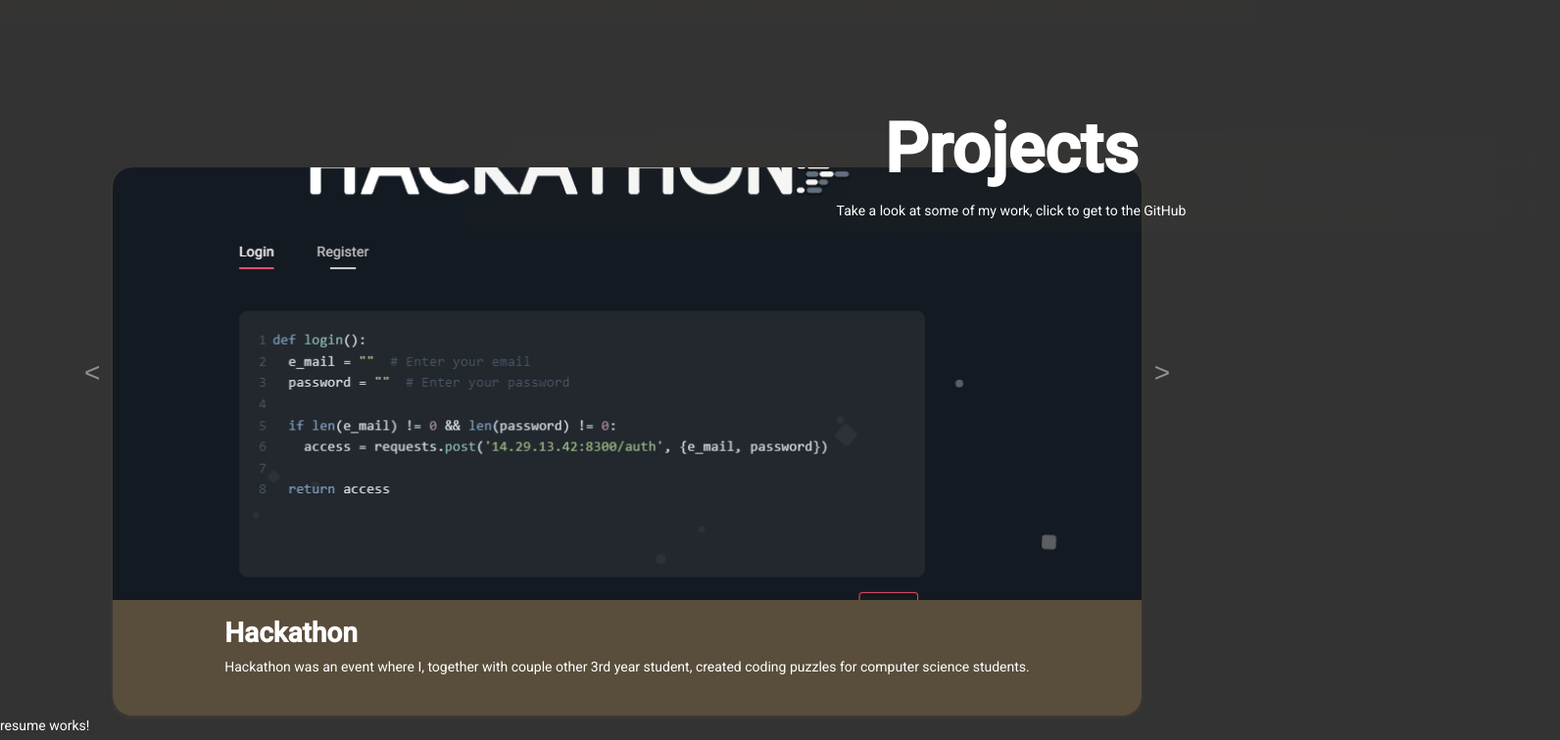
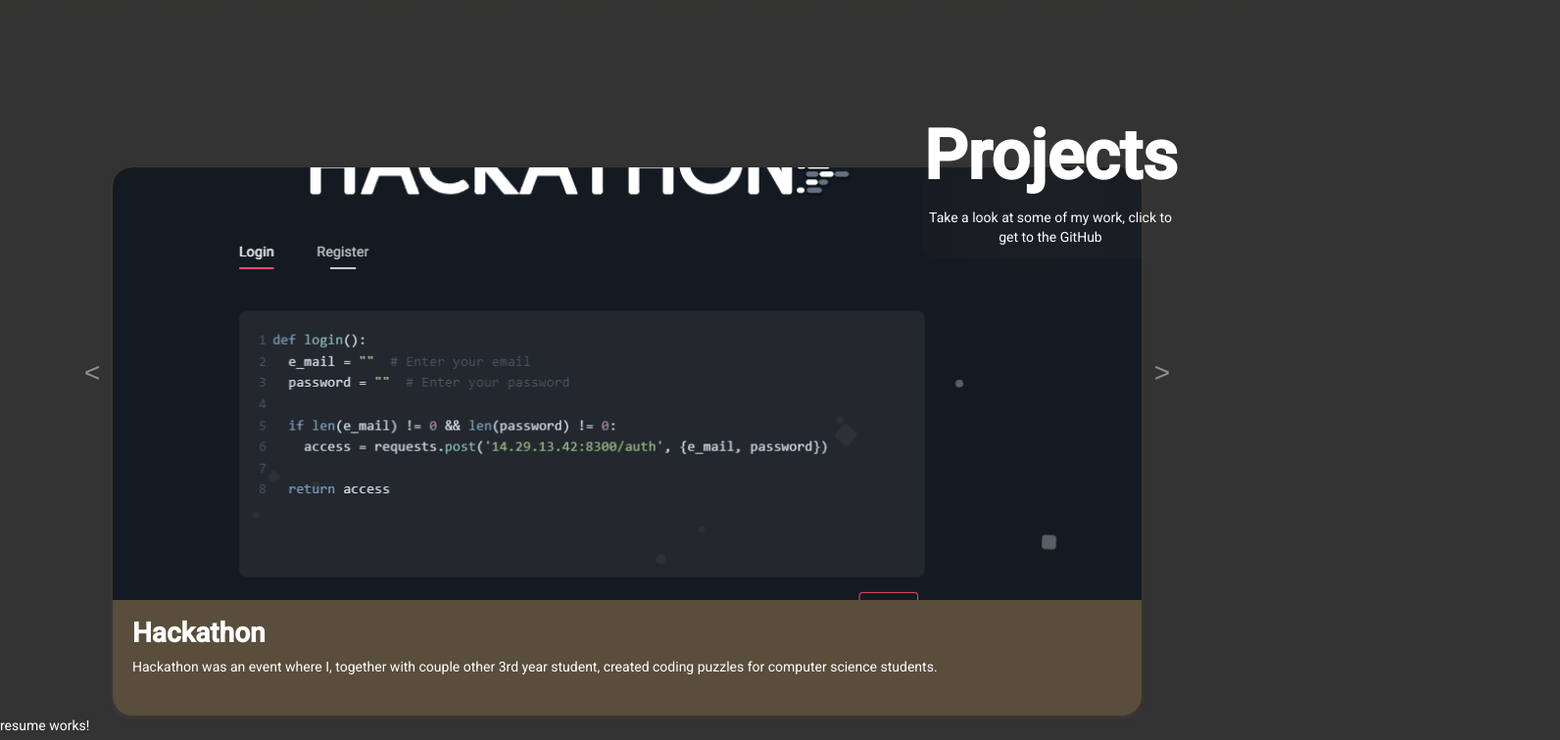
Before and after one commit to lekatehdas/myWebPage, an Angular app: page /projects in a window 1280 px wide. Shown: the part 1740-2496 px from the top of the page at 98% size, 1592 px wide, since content can reach past the window. Built offline with nearby package versions, Linux system fonts and the light colour scheme.

Commit message:
Styling changes for project cards.

```diff
--- a/src/app/project-card/project-card.component.css
+++ b/src/app/project-card/project-card.component.css
@@ -1,7 +1,7 @@
 .project-card {
   display: flex;
   flex-direction: column;
-  align-items: center;
+  align-items: flex-start;
   justify-content: flex-start;
   width: 75em;
   height: 40em;
@@ -21,6 +21,7 @@
 }
 
 .project-details {
+  text-align: left;
   padding: 20px;
 }
 
@@ -32,7 +33,7 @@
 }
 
 .project-details h3.hovered {
-  color: rgb(145, 145, 145);
+  color: rgb(204, 252, 203);
 }
 
 .project-details p {
--- a/src/app/projects/projects.component.css
+++ b/src/app/projects/projects.component.css
@@ -8,13 +8,12 @@
 }
 
 .text-container {
-  left: 35%;
-  top: 15%;
+  left: 77%;
+  top: 16%;
   position: absolute;
   text-align: center;
-  width: 100%;
   z-index: 2;
-  background: linear-gradient(90deg, rgba(51, 51, 51, 0.05), rgba(98, 84, 61, 0.05), rgba(51, 51, 51, 0.05));
+  background: linear-gradient(90deg, rgba(51, 51, 51, 0.1), rgba(98, 84, 61, 0.1), rgba(51, 51, 51, 0.1));
   border-radius: 1em;
 }
 
--- a/src/app/projects/projects.component.html
+++ b/src/app/projects/projects.component.html
@@ -9,13 +9,17 @@
 
   <div class="project-display">
     <ng-container *ngFor="let project of projects; index as i">
+
       <app-project-card
         *ngIf="currentProject === i"
+        [class]="animationClass"
         [topic]="project.topic"
         [picturePath]="project.picturePath"
         [text]="project.text"
         [url]="project.url"
       ></app-project-card>
+
+
     </ng-container>
   </div>
 
--- a/src/app/projects/projects.component.ts
+++ b/src/app/projects/projects.component.ts
@@ -7,6 +7,8 @@ import {Component, OnInit, Type} from '@angular/core';
 })
 export class ProjectsComponent implements OnInit {
   currentProject = 0;
+  animationClass = '';
+  timeOut = 400
   projects = [
     {
       picturePath: 'assets/hackathon.png',
@@ -23,7 +25,7 @@ export class ProjectsComponent implements OnInit {
     {
       picturePath: 'path/to/your/image3.jpg',
       text: 'I developed an Android app to gather sensor data from android devices.',
-      topic: 'Random Generator',
+      topic: 'Random Data Gatherer',
       url: 'https://github.com/lekatehdas/thesis_project'
     }
   ];
@@ -35,11 +37,21 @@ export class ProjectsComponent implements OnInit {
   }
 
   previousProject(): void {
-    this.currentProject = (this.currentProject - 1 + this.projects.length) % this.projects.length;
+    this.animationClass = 'fade-out';
+    setTimeout(() => {
+      this.currentProject = (this.currentProject - 1 + this.projects.length) % this.projects.length;
+      this.animationClass = 'fade-in';
+      setTimeout(() => this.animationClass = '', this.timeOut);
+    }, this.timeOut);
   }
 
   nextProject(): void {
-    this.currentProject = (this.currentProject + 1) % this.projects.length;
+    this.animationClass = 'fade-out';
+    setTimeout(() => {
+      this.currentProject = (this.currentProject + 1) % this.projects.length;
+      this.animationClass = 'fade-in';
+      setTimeout(() => this.animationClass = '', this.timeOut);
+    }, this.timeOut);
   }
 
 }
--- a/src/styles.css
+++ b/src/styles.css
@@ -64,3 +64,21 @@ html {
   max-width: 80em;
   margin: 0 auto;
 }
+
+@keyframes fade-out {
+  from { opacity: 1; }
+  to { opacity: 0; }
+}
+
+@keyframes fade-in {
+  from { opacity: 0; }
+  to { opacity: 1; }
+}
+
+.fade-out {
+  animation: fade-out 0.5s;
+}
+
+.fade-in {
+  animation: fade-in 0.5s;
+}
```
